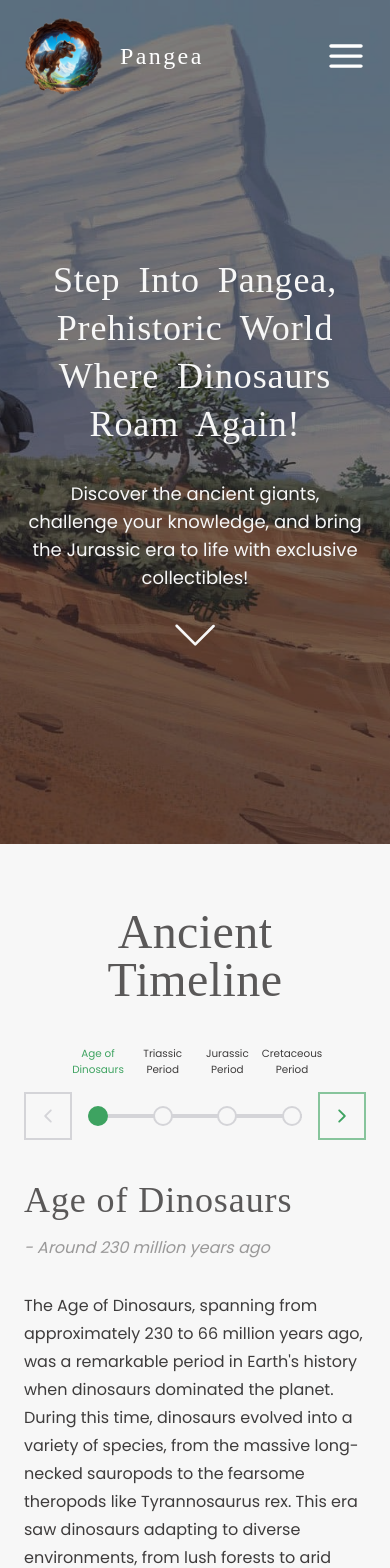
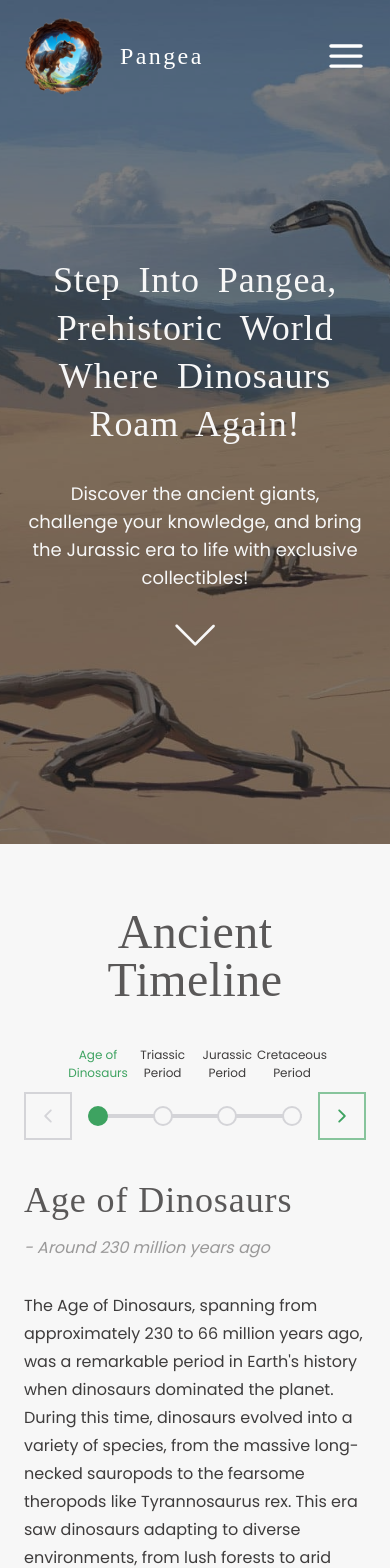
Before and after one commit to Predrag-Jandric/Pangea-Dino-Museum, a React (Vite) app in the folder frontend/: page / in a window 390 px wide. Shown: the top 1568 px of the page. Built offline with nearby package versions, Linux system fonts and the light colour scheme; a web font is replaced by a local one.

Commit message:
will ADD: animations

```diff
--- a/frontend/src/App.jsx
+++ b/frontend/src/App.jsx
@@ -1,4 +1,4 @@
-import LandingPage from "./components/LandingPage";
+import Hero from "./components/Hero";
 import Quiz from "./components/Quiz";
 import Timeline from "./components/Timeline";
 import Footer from "./components/Footer";
@@ -9,7 +9,7 @@ import { ToastContainer } from "react-toastify";
 function App() {
   return (
     <main className="font-body bg-bgcolortwo">
-      <LandingPage />
+      <Hero />
       <Timeline />
       <Ecommerce />
       <Quiz />
--- a/frontend/src/components/Ecommerce/EcommerceDisplay.jsx
+++ b/frontend/src/components/Ecommerce/EcommerceDisplay.jsx
@@ -6,6 +6,8 @@ import EcommerceSearch from "./EcommerceSearch.jsx";
 import EcommerceCard from "./EcommerceCard.jsx";
 import Title from "../Title.jsx";
 import tempdata from "../../utils/tempdata.json"
+import { motion } from "framer-motion";
+import { defaultAnimation } from "../../utils/animations.js";
 
 function EcommerceDisplay() {
   const dispatch = useDispatch();
@@ -61,7 +63,11 @@ function EcommerceDisplay() {
   const totalPages = Math.ceil(filtered.length / itemsPerPage);
 
   return (
-    <div
+    <motion.div
+    variants={defaultAnimation}
+    initial="initial"
+    whileInView="animate"
+    viewport={{ once: true }}
       id="shop"
       className="container py-16 mx-auto bg-bgcolortwo flex flex-col items-center justify-center text-dark"
     >
@@ -130,7 +136,7 @@ function EcommerceDisplay() {
           </>
 
       </section>
-    </div>
+    </motion.div>
   );
 }
 
--- a/frontend/src/components/LandingPage.jsx
+++ b/frontend/src/components/Hero.jsx
@@ -3,8 +3,10 @@ import Navbar from "./navbar/Navbar";
 import { landingPageBGimageSlider } from "../utils/data";
 import { SlArrowDown } from "react-icons/sl";
 import useScrollTo from "../utils/useScrollTo";
+import { motion } from "framer-motion";
+import { heroAnimation } from "../utils/animations";
 
-function LandingPage() {
+function Hero() {
   const scrollToSection = useScrollTo(0);
   const [activeIndex, setActiveIndex] = useState(0);
 
@@ -38,7 +40,13 @@ function LandingPage() {
       </section>
 
       {/* centered text & btn */}
-      <div className="relative md:w-[80%] w-full mx-auto z-10 flex flex-col items-center mt-36 justify-start h-full text-bgcolor">
+      <motion.div
+        variants={heroAnimation}
+        initial="initial"
+        whileInView="animate"
+        viewport={{ once: true }}
+        className="relative md:w-[80%] w-full mx-auto z-10 flex flex-col items-center mt-36 justify-start h-full text-bgcolor"
+      >
         <h1 className="xl:text-6xl font-titles tracking-wide text-4xl leading-[3rem] md:leading-[4rem] mx-6 xl:leading-[5rem] [word-spacing:8px] md:text-5xl text-center">
           Step Into Pangea, Prehistoric World Where Dinosaurs Roam Again!
         </h1>
@@ -57,9 +65,9 @@ function LandingPage() {
         >
           <SlArrowDown className="transition hover:text-primary size-10 animate-bounce" />
         </a>
-      </div>
+      </motion.div>
     </div>
   );
 }
 
-export default LandingPage;
+export default Hero;
--- a/frontend/src/components/Quiz.jsx
+++ b/frontend/src/components/Quiz.jsx
@@ -3,6 +3,8 @@ import { quizQuestions } from "../utils/data";
 import "../index.css"; // Import the stylesheet
 import Button from "../utils/Button";
 import Title from "./Title";
+import { motion } from "framer-motion";
+import { defaultAnimation } from "../utils/animations.js";
 
 const shuffledQuestions = quizQuestions.sort(() => Math.random() - 0.5);
 
@@ -77,13 +79,15 @@ function Quiz() {
   if (percentage === 0) emoji = "😭";
 
   return (
-    <div
+    <motion.div
+      variants={defaultAnimation}
+      initial="initial"
+      whileInView="animate"
+      viewport={{ once: true }}
       id="quiz"
       className="text-textsize py-16 bg-bgcolor flex flex-col items-center justify-center px-6"
     >
-      <Title
-        title="Smart Quiz"
-      />
+      <Title title="Smart Quiz" />
 
       <div className="w-full hover:shadow-xl transition text-dark shadow-custom max-w-2xl h-fit bg-white p-5 sm:p-8 rounded-custom ">
         {status === "active" && (
@@ -159,7 +163,6 @@ function Quiz() {
             >
               {index < numQuestions - 1 ? "Next" : "Finish"}
             </Button>
-
           </section>
         )}
 
@@ -167,19 +170,22 @@ function Quiz() {
         {status === "finished" && (
           <div className="text-center py-20">
             <p className="mb-4 text-xl">
-              <span>{emoji}</span> You scored <span>{points} points</span> out of{" "}
-              {maxPossiblePoints} ({Math.ceil(percentage)}%)
+              <span>{emoji}</span> You scored <span>{points} points</span> out
+              of {maxPossiblePoints} ({Math.ceil(percentage)}%)
             </p>
 
             <p className="mb-6 text-xl">Highscore: {highscore} points</p>
 
-            <Button onClick={() => dispatch({ type: "restart" })} className="w-48">
+            <Button
+              onClick={() => dispatch({ type: "restart" })}
+              className="w-48"
+            >
               Restart Quiz
             </Button>
           </div>
         )}
       </div>
-    </div>
+    </motion.div>
   );
 }
 
--- a/frontend/src/components/Timeline.jsx
+++ b/frontend/src/components/Timeline.jsx
@@ -2,6 +2,8 @@ import { useState } from "react";
 import { IoIosArrowBack, IoIosArrowForward } from "react-icons/io";
 import { timelineEvents } from "../utils/data";
 import Title from "./Title";
+import { motion } from "framer-motion";
+import { defaultAnimation } from "../utils/animations";
 
 function Timeline() {
   const [selectedIndex, setSelectedIndex] = useState(0);
@@ -19,7 +21,11 @@ function Timeline() {
   };
 
   return (
-    <div
+    <motion.div
+      variants={defaultAnimation}
+      initial="initial"
+      whileInView="animate"
+      viewport={{ once: true }}
       id="timeline"
       className="py-16 px-6 flex flex-col items-center bg-bgcolor"
     >
@@ -53,7 +59,7 @@ function Timeline() {
                 className="relative py-1 cursor-pointer flex flex-col items-center"
               >
                 <span
-                  className={`absolute hover:-top-[4.2rem] transition-all -top-16 p-2 text-center w-23 sm:text-sm text-[0.65rem] ${
+                  className={`absolute hover:-top-[4.2rem] transition-all -top-16 p-2 text-center w-23 sm:text-sm text-[0.75rem] ${
                     index === selectedIndex ? "text-primary" : "text-dark"
                   }`}
                 >
@@ -92,7 +98,7 @@ function Timeline() {
           {timelineEvents[selectedIndex].description}
         </p>
       </div>
-    </div>
+    </motion.div>
   );
 }
 
--- /dev/null
+++ b/frontend/src/utils/animations.js
@@ -0,0 +1,29 @@
+export const defaultAnimation = {
+  initial: {
+    y: 70,
+    opacity: 0,
+  },
+  animate: {
+    y: 0,
+    opacity: 1,
+    transition: {
+      duration: 0.5,
+      delay: 0.3,
+    },
+  },
+};
+
+export const heroAnimation = {
+  initial: {
+    y: -40,
+    opacity: 0,
+  },
+  animate: {
+    y: 0,
+    opacity: 1,
+    transition: {
+      duration: 0.5,
+      delay: 0.5,
+    },
+  },
+};
--- a/frontend/src/utils/data.js
+++ b/frontend/src/utils/data.js
@@ -12,10 +12,10 @@ export const navLinks = [
 
 export const landingPageBGimageSlider = [
   image1,
+  image4,
   image6,
   image3,
   image2,
-  image4,
 ];
 
 export const quizQuestions = [
```
Also changed, not shown: 1 other file (tests, documents, lock files or other folders). Lines whose indentation alone changed are shown as unchanged.
